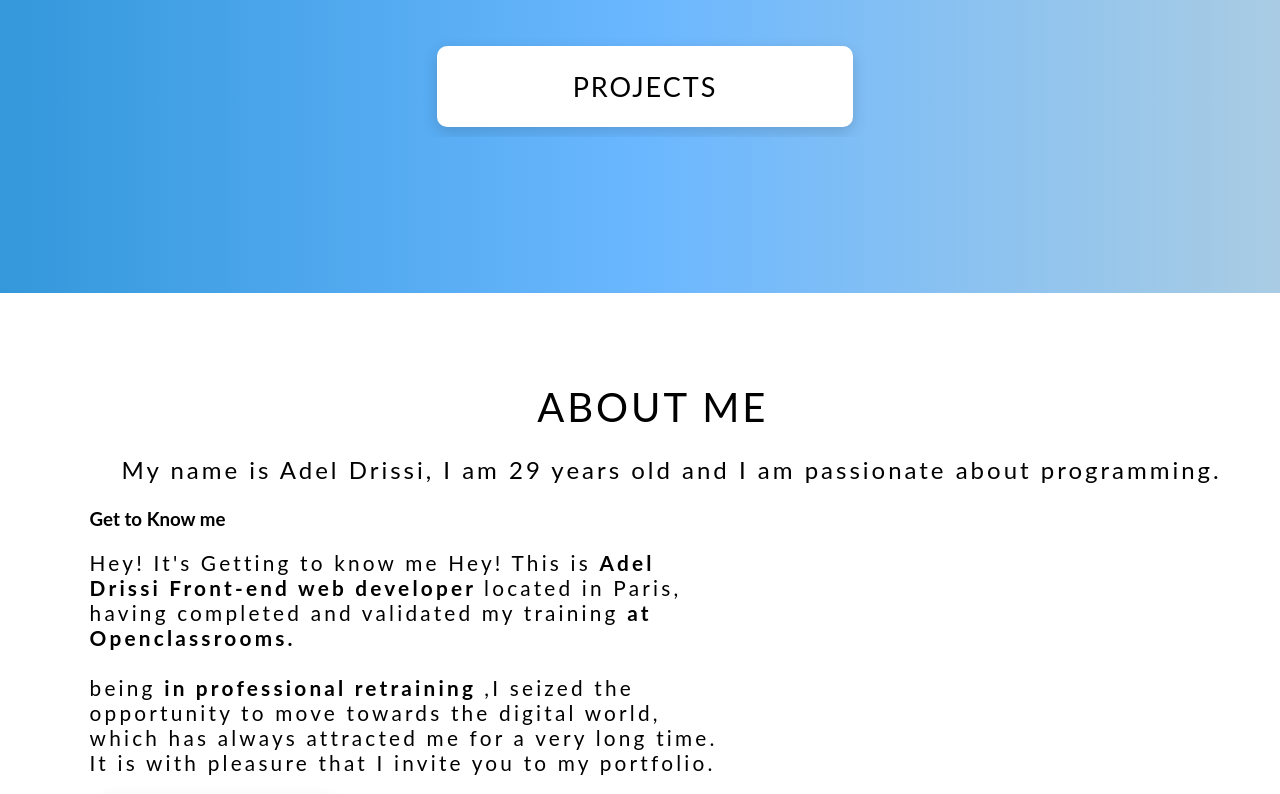
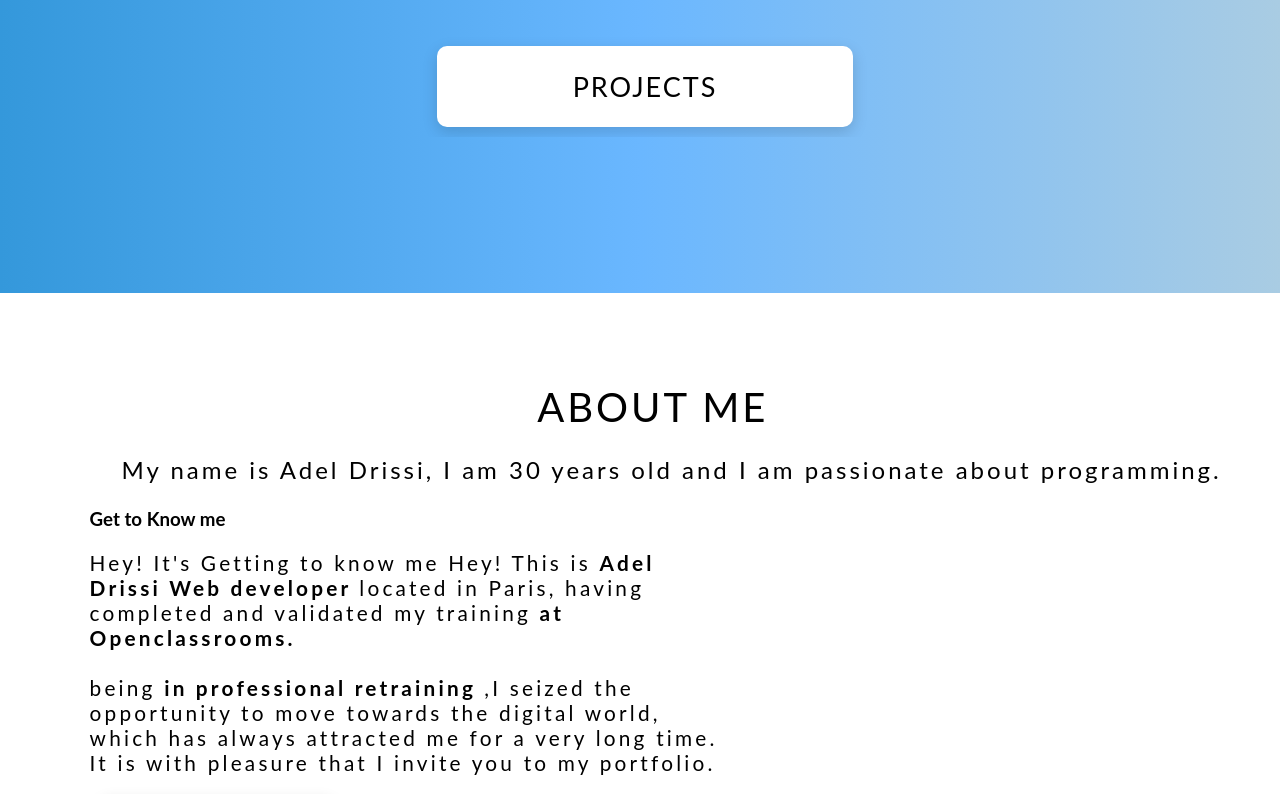
Before and after one commit to AdelDrissi/MyPortfolio, a React (Create React App) app: page / in a window 1280 px wide. Shown: the part 407-1201 px from the top of the page. Built offline with nearby package versions, Linux system fonts and the light colour scheme.

Commit message:
Portfolio modifié

```diff
--- a/src/components/About.jsx
+++ b/src/components/About.jsx
@@ -24,7 +24,7 @@ const About = () => {
         <h2 className="aboutDesctiption">
           <span className="title-about">About me</span>
           <p className="text-paragraph">
-            My name is Adel Drissi, I am 29 years old and I am passionate about
+            My name is Adel Drissi, I am 30 years old and I am passionate about
             programming.
           </p>
         </h2>
@@ -34,7 +34,7 @@ const About = () => {
             <div className="aboutContent-details">
               <p className="about-details-paragraphe">
                 Hey! It's Getting to know me Hey! This is{' '}
-                <strong> Adel Drissi Front-end web developer </strong> located
+                <strong> Adel Drissi Web developer </strong> located
                 in Paris, having completed and validated my training{' '}
                 <strong>at Openclassrooms.</strong>
                 <br></br> <br></br>being{' '}
```
